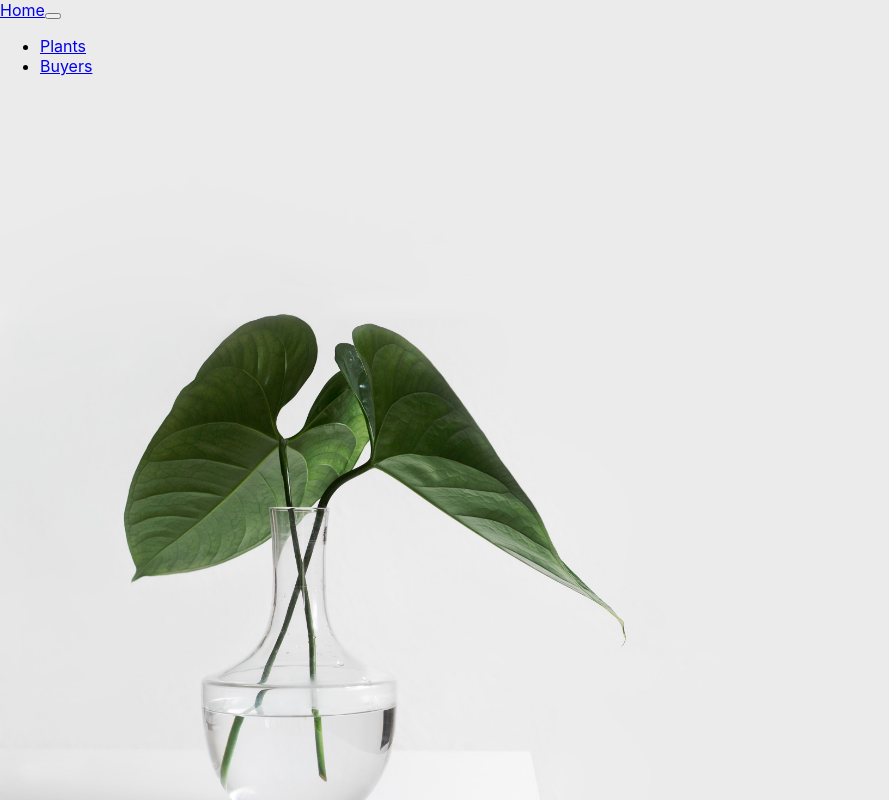
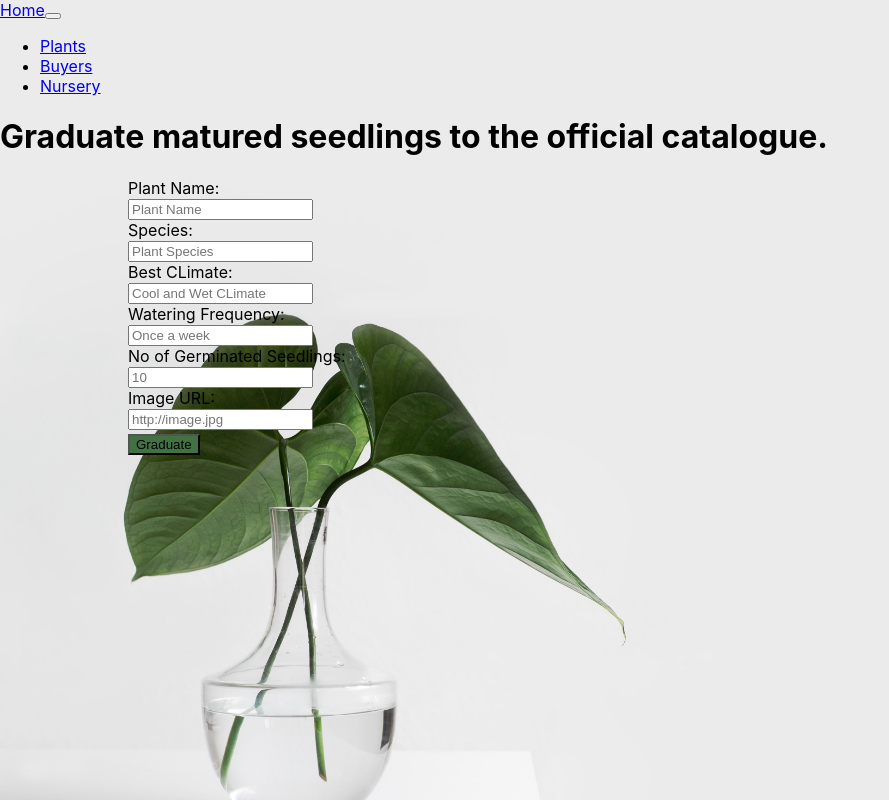
Before and after one commit to ChadGichuki/plant-lovers-paradise, a React (Create React App) app: page /nursery in a window 1280 px wide. Before the commit this address had no page. Shown: the whole page, without its empty margins (0-889 px from the left). Built offline with nearby package versions, Linux system fonts and the light colour scheme; the HTML template or start-up script is replaced by a standard one.

Commit message:
New Plant stateful form

```diff
--- a/src/components/App.js
+++ b/src/components/App.js
@@ -4,18 +4,39 @@ import Home from './Home';
 import Navbar from './Navbar';
 import Plants from './Plants';
 import Buyers from './Buyers';
+import NewPlant from './NewPlant';
 
 function App() {
 
   const [plants, setPlants] = useState([])
+  const [deletedPlants, setDeletedPlants] = useState(0)
+
+  function handleNewPlant(data){
+    setPlants([...plants, data])
+  }
+
+  function handlePlants(data){
+    setPlants(data)
+  }
+
+  function handleDeletedPlants(data){
+    let updatedPlants = plants.filter(plant => {
+      return plant.id !== data.id
+    })
+
+    setPlants(updatedPlants)
+
+    setDeletedPlants(deletedPlants + 1)
+  }
 
   return (
     <div className="App">
       <Navbar/>
       <Routes>
         <Route path="/" element={<Home/>}/>
-        <Route path="/plants" element={<Plants handleSetPlants={(plants) => {setPlants(plants)}} plants={plants}/>}/>
-        <Route path="/buyers" element={<Buyers/>}/>
+        <Route path="/plants" element={<Plants handleSetPlants={handlePlants} handleDeletedPlants={handleDeletedPlants} plants={plants}/>}/>
+        <Route path="/buyers" element={<Buyers deletedPlants={deletedPlants}/>}/>
+        <Route path="/nursery" element={<NewPlant onNewPlant={handleNewPlant}/>}/>
       </Routes>
     </div>
   );
--- a/src/components/Buyers.js
+++ b/src/components/Buyers.js
@@ -1,13 +1,13 @@
 import React, { useEffect, useState } from "react";
 
-function Buyers(){
+function Buyers({deletedPlants}){
     const [buyers, setBuyers] = useState([])
 
     useEffect(() => {
         fetch("http://localhost:9292/buyers")
         .then(res => res.json())
         .then(data => setBuyers(data))
-    }, [])
+    }, [deletedPlants])
 
     return(
         <table className="table table-striped-columns">
@@ -29,7 +29,7 @@ function Buyers(){
                             <td>{buyer.name}</td>
                             <td>{buyer.contact}</td>
                             <td>{buyer.purchases.length} {buyer.purchases.length === 1 ? "Purchase" : "Purchases"}</td>
-                            <td>{buyer.purchases[buyer.purchases.length-1].plant.name}</td>
+                            <td>{buyer.purchases.length === 0 ? "None" : buyer.purchases[buyer.purchases.length-1].plant.name}</td>
                             <td>{buyer.feedback}</td>
                         </tr>
                     )
--- a/src/components/Navbar.js
+++ b/src/components/Navbar.js
@@ -17,6 +17,9 @@ function Navbar(){
                         <li className="nav-item">
                             <Link className="nav-link active" aria-current="page" to="/buyers">Buyers</Link>
                         </li>
+                        <li className="nav-item">
+                            <Link className="nav-link active" aria-current="page" to="/nursery">Nursery</Link>
+                        </li>
                     </ul>
                 </div>
             </div>
--- /dev/null
+++ b/src/components/NewPlant.js
@@ -0,0 +1,83 @@
+import React, { useState } from "react";
+
+function NewPlant({onNewPlant}){
+
+    const [formData, setFormData] = useState({
+        "name": "",
+        "species": "",
+        "best_climate": "",
+        "water_frequency": "",
+        "no_in_stock": "",
+        "image": ""
+    })
+
+
+    function handleFormChange(event){
+        const name = event.target.name;
+        let value = event.target.value;
+
+        setFormData({
+            ...formData,
+            [name]: value,
+          });
+    }
+
+    function handleFormSubmit(e){
+        e.preventDefault()
+        fetch("http://localhost:9292/plants", {
+            method: "POST",
+            headers: {"Content-Type": "Application/json"},
+            body: JSON.stringify(formData)
+        })
+        .then(res => res.json())
+        .then(data => {
+            onNewPlant(data)
+
+            // reset the form input fields
+            setFormData({
+                "name": "",
+                "species": "",
+                "best_climate": "",
+                "water_frequency": "",
+                "no_in_stock": "",
+                "image": ""
+            })
+        })
+    }
+
+    return(
+        <>
+        <h1>Graduate matured seedlings to the official catalogue.</h1>
+        <form id="form" onSubmit={handleFormSubmit}>
+            <div className="mb-3">
+                <label htmlFor="name" className="form-label">Plant Name:</label><br/>
+                <input type="text" id="name" className="form-control" name="name" placeholder="Plant Name" value={formData.name} onChange={handleFormChange}/><br/>
+            </div>
+            <div className="mb-3">
+                <label htmlFor="species" className="form-label">Species:</label><br/>
+                <input type="text" id="species" className="form-control" name="species" placeholder="Plant Species" value={formData.species} onChange={handleFormChange}/><br/>
+            </div>
+            <div className="mb-3">
+                <label htmlFor="bestClimate" className="form-label">Best CLimate:</label><br/>
+                <input type="text" id="bestClimate" className="form-control" name="best_climate" placeholder="Cool and Wet CLimate" value={formData.best_climate} onChange={handleFormChange}/><br/>
+            </div>
+            <div className="mb-3">
+                <label htmlFor="name" className="form-label">Watering Frequency:</label><br/>
+                <input type="text" id="waterFrequency" className="form-control" name="water_frequency" placeholder="Once a week" value={formData.water_frequency} onChange={handleFormChange}/><br/>
+            </div>
+            <div className="mb-3">
+                <label htmlFor="name" className="form-label">No of Germinated Seedlings:</label><br/>
+                <input type="text" id="no_in_stock" className="form-control" name="no_in_stock" placeholder="10" value={formData.no_in_stock} onChange={handleFormChange}/><br/>
+            </div>
+            <div className="mb-3">
+                <label htmlFor="name" className="form-label">Image URL:</label><br/>
+                <input type="text" id="image" className="form-control" name="image" placeholder="http://image.jpg" value={formData.image} onChange={handleFormChange}/><br/>
+            </div>
+
+            <input type="submit" value="Graduate" className="btn btn-primary"/>
+        </form>
+        </>
+    )
+}
+
+export default NewPlant
--- a/src/components/Plant.js
+++ b/src/components/Plant.js
@@ -1,11 +1,20 @@
 import React from "react";
 
-function Plant({id, name, species, best_climate, water_frequency, no_in_stock, image, handlePlantDetail}){
+function Plant({id, name, species, best_climate, water_frequency, no_in_stock, image, handlePlantDetail, handlePlantDelete}){
 
     function handleViewDetailsClick(e){
         fetch(`http://localhost:9292/plants/${id}`)
         .then(res => res.json())
         .then(data => handlePlantDetail(data))
+    }
+
+    function handleDeleteClick(e){
+        fetch(`http://localhost:9292/plants/${id}`, {
+            method: "DELETE",
+            headers: {"Content-type": "Application/json"}
+        })
+        .then(res => res.json())
+        .then(data => handlePlantDelete(data))
     }
 
     return(
@@ -22,6 +31,7 @@ function Plant({id, name, species, best_climate, water_frequency, no_in_stock, i
                     <p className="card-title">Watering Frequency: {water_frequency}</p>
                     <p className="card-title">Stock: {no_in_stock}</p>
                     <button className="btn btn-primary" onClick={handleViewDetailsClick}>View Purchases</button>
+                    <button className="btn btn-primary" onClick={handleDeleteClick}>Delete</button>
                 </div>
 
             </div>
--- a/src/components/Plants.js
+++ b/src/components/Plants.js
@@ -2,7 +2,7 @@ import React, { useEffect, useState } from "react";
 import Plant from "./Plant";
 import PlantDetail from "./PlantDetail";
 
-function Plants({handleSetPlants, plants}){
+function Plants({handleSetPlants, plants, handleDeletedPlants}){
 
     // State for detailed plant displayed lives here
     const [plantDetail, setPlantDetail] = useState(
@@ -37,8 +37,17 @@ function Plants({handleSetPlants, plants}){
     useEffect(() => {
         fetch("http://localhost:9292/plants")
         .then(res => res.json())
-        .then(data => handleSetPlants(data))
+        .then(data => {
+            handleSetPlants(data)
+        })
     },[])
+
+    function onPlantDelete(data){
+        // let updatedPlants = plants.filter(plant => {
+        //     return plant.id !== data.id
+        // })
+        handleDeletedPlants(data)
+    }
 
     return(
         <>
@@ -46,7 +55,12 @@ function Plants({handleSetPlants, plants}){
             <div className="flex">
                 <div className="plants">
                     {plants.map(plant => {
-                        return <Plant key={plant.id} id={plant.id} name={plant.name} species={plant.species} best_climate={plant.best_climate} water_frequency={plant.water_frequency} no_in_stock={plant.no_in_stock} image={plant.image} handlePlantDetail={(details) => setPlantDetail(details)}/>
+                        return <Plant key={plant.id} id={plant.id}
+                        name={plant.name} species={plant.species}
+                        best_climate={plant.best_climate} water_frequency={plant.water_frequency}
+                        no_in_stock={plant.no_in_stock} image={plant.image}
+                        handlePlantDetail={(details) => setPlantDetail(details)}
+                        handlePlantDelete = {onPlantDelete}/>
                     })}
                 </div>
                 <div className="details">
--- a/src/index.css
+++ b/src/index.css
@@ -121,3 +121,9 @@ padding: 150px 0;
 #first {
   text-decoration: underline;
 }
+
+.btn-primary {
+  margin-right: 4px;
+  margin-top: 4px;
+  background-color: rgb(66, 114, 68);
+}
```
